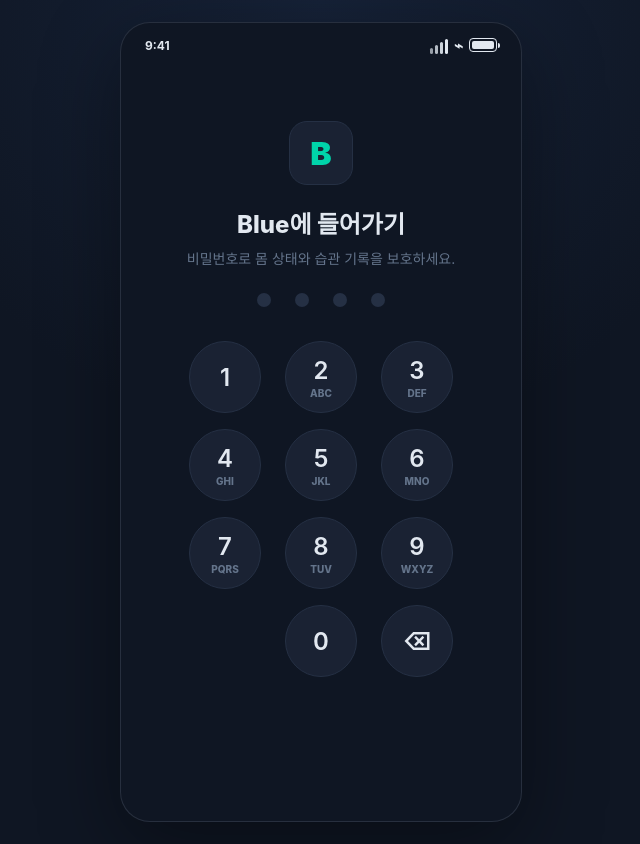
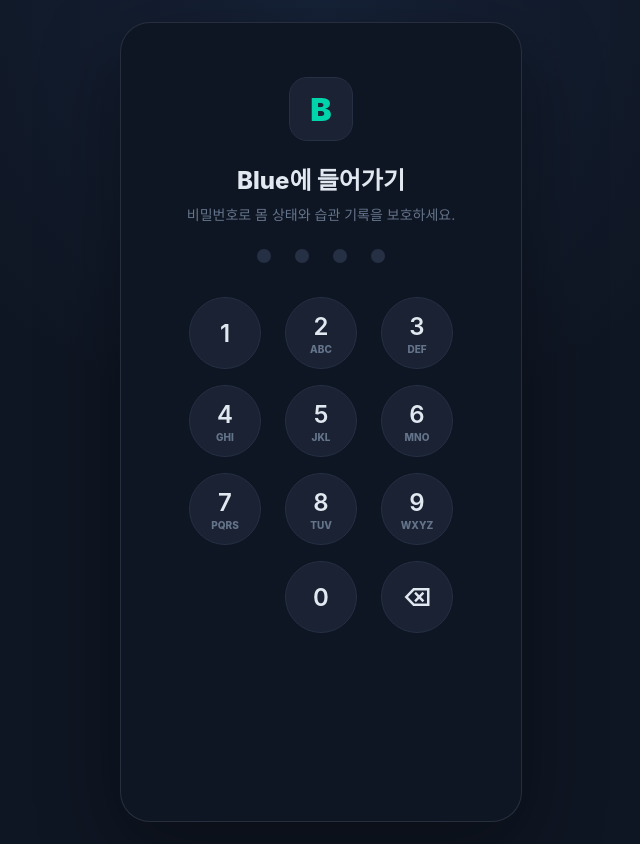
Before and after one commit to jung-jung/blue-ver2, a website: page index.html in a window 1280 px wide. Shown: the whole page, without its empty margins (319-959 px from the left). Drawn offline with Linux system fonts and the light colour scheme.

Commit message:
Remove mock status bar

```diff
--- a/app.js
+++ b/app.js
@@ -224,7 +224,6 @@ function render(options = {}) {
   app.innerHTML = `
     <div class="stage">
       <section class="phone ${view === "app" ? "with-nav" : ""}">
-        ${statusBar()}
         ${view === "pin" ? pinScreen() : ""}
         ${view === "pinError" ? pinErrorScreen() : ""}
         ${view !== "pin" && view !== "pinError" ? appScreen() : ""}
@@ -246,19 +245,6 @@ function render(options = {}) {
       if (previousChartScrollLeft === null) scroller.scrollLeft = scroller.scrollWidth;
     });
   }
-}
-
-function statusBar() {
-  return `
-    <div class="status-bar">
-      <span>9:41</span>
-      <span class="status-icons" aria-hidden="true">
-        <span class="signal"><span></span><span></span><span></span><span></span></span>
-        <span class="wifi">⌁</span>
-        <span class="battery"></span>
-      </span>
-    </div>
-  `;
 }
 
 function pinScreen() {
--- a/styles.css
+++ b/styles.css
@@ -73,75 +73,8 @@ button {
   }
 }
 
-.status-bar {
-  height: 44px;
-  display: flex;
-  align-items: center;
-  justify-content: space-between;
-  padding: 0 24px;
-  font-size: 12px;
-  font-weight: 700;
-}
-
-.status-icons {
-  display: flex;
-  gap: 6px;
-  align-items: center;
-  color: var(--text);
-}
-
-.signal {
-  display: inline-flex;
-  align-items: end;
-  gap: 2px;
-  height: 18px;
-}
-
-.signal span {
-  width: 3px;
-  border-radius: 2px;
-  background: currentColor;
-}
-
-.signal span:nth-child(1) { height: 6px; opacity: 0.65; }
-.signal span:nth-child(2) { height: 9px; opacity: 0.78; }
-.signal span:nth-child(3) { height: 12px; opacity: 0.9; }
-.signal span:nth-child(4) { height: 15px; }
-
-.wifi {
-  font-size: 15px;
-  line-height: 1;
-}
-
-.battery {
-  width: 28px;
-  height: 14px;
-  border: 1.5px solid currentColor;
-  border-radius: 4px;
-  position: relative;
-}
-
-.battery::before {
-  content: "";
-  position: absolute;
-  inset: 2px;
-  border-radius: 2px;
-  background: currentColor;
-}
-
-.battery::after {
-  content: "";
-  position: absolute;
-  right: -4px;
-  top: 4px;
-  width: 2px;
-  height: 5px;
-  border-radius: 0 2px 2px 0;
-  background: currentColor;
-}
-
 .screen {
-  height: calc(100% - 44px);
+  height: 100%;
   display: flex;
   flex-direction: column;
 }
```
